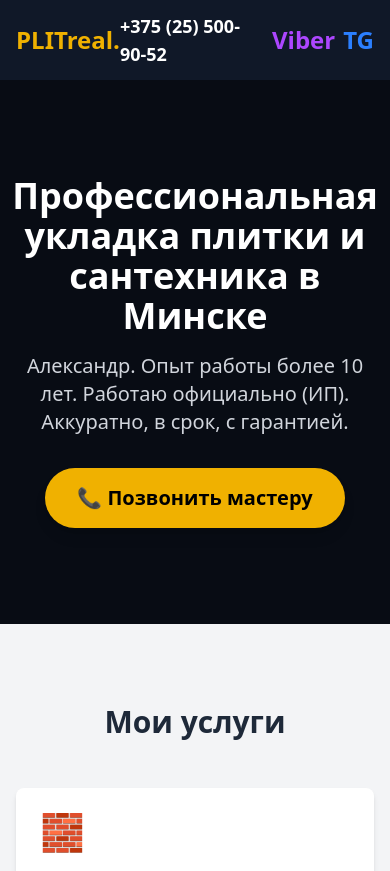
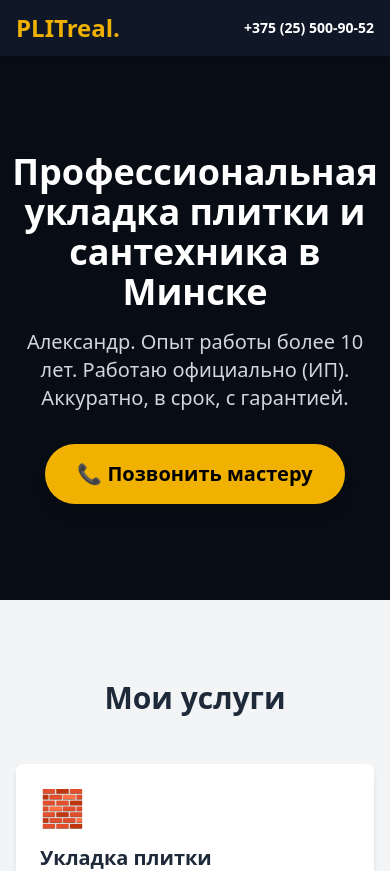
Before and after one commit to MagicKode/plit_real_front, an Angular app: page / in a window 390 px wide. Shown: the top 871 px of the page. Built offline with nearby package versions, Linux system fonts and the light colour scheme.

Commit message:
feat(PLT-1.0.7): added navigation component

```diff
--- a/src/app/app.html
+++ b/src/app/app.html
@@ -1,13 +1,12 @@
 <app-header></app-header>
 <app-hero></app-hero>
-<app-services></app-services>
+<app-services id="services"></app-services>
 <app-about
+  id="about"
   masterName="Александр"
   experience="более 10 лет"
   description="Профессиональный плиточник и сантехник. Работаю официально (ИП). Аккуратно, в срок, с гарантией.">
 </app-about>
-<app-portfolio></app-portfolio>
-<app-contacts></app-contacts>
+<app-portfolio id="portfolio"></app-portfolio>
+<app-contacts id="contacts"></app-contacts>
 <router-outlet></router-outlet>
-
-+
--- a/src/app/components/header/header.html
+++ b/src/app/components/header/header.html
@@ -1,20 +1,30 @@
-<header class="bg-gray-900 text-white shadow-md">
+<header class="bg-gray-900 text-white shadow-md sticky top-0 z-40">
   <div class="container mx-auto px-4 py-3 flex justify-between items-center">
 
     <!-- Логотип -->
-    <div class="flex items-center gap-2">
+    <div class="flex items-center gap-2 shrink-0">
       <span class="text-2xl font-bold text-yellow-500">PLITreal.</span>
-      <span class="text-sm text-gray-400 hidden sm:inline">профессионально в Минске</span>
+      <!-- Подпись скрыта на мобилке, показывается на десктопе -->
+      <span class="text-sm text-gray-400 hidden lg:inline">профессионально в Минске</span>
     </div>
 
+    <!-- Меню (скрыто на мобилке, видно на десктопе) -->
+    <nav class="hidden md:flex gap-4 lg:gap-6 text-sm font-medium">
+      <a href="#services" class="hover:text-yellow-500 transition">Услуги</a>
+      <a href="#portfolio" class="hover:text-yellow-500 transition">Работы</a>
+      <a href="#about" class="hover:text-yellow-500 transition">О мастере</a>
+      <a href="#contacts" class="hover:text-yellow-500 transition">Контакты</a>
+    </nav>
+
     <!-- Контакты -->
-    <div class="flex items-center gap-4">
-      <a href="tel:+375255009052" class="text-lg font-semibold hover:text-yellow-500 transition">
+    <div class="flex items-center gap-2 lg:gap-4 shrink-0">
+      <a href="tel:+375255009052" class="text-sm lg:text-lg font-semibold hover:text-yellow-500 transition whitespace-nowrap">
         +375 (25) 500-90-52
       </a>
-      <div class="flex gap-2">
-        <a href="viber://chat?number=%2B375255009052" class="text-purple-500 hover:text-purple-400 text-2xl font-bold">Viber</a>
-        <a href="https://t.me/ваш_ник" class="text-blue-500 hover:text-blue-400 text-2xl font-bold">TG</a>
+      <!-- Мессенджеры скрыты на мобилке, показываются на планшетах и десктопе -->
+      <div class="hidden sm:flex gap-2">
+        <a href="viber://chat?number=%2B375255009052" class="text-purple-500 hover:text-purple-400 text-xl lg:text-2xl font-bold">Viber</a>
+        <a href="https://t.me/ваш_ник" class="text-blue-500 hover:text-blue-400 text-xl lg:text-2xl font-bold">TG</a>
       </div>
     </div>
 
--- a/src/styles.css
+++ b/src/styles.css
@@ -1,3 +1,7 @@
 /* You can add global styles to this file, and also import other style files */
 
 @import 'tailwindcss';
+
+html {
+  scroll-behavior: smooth;
+}
```
